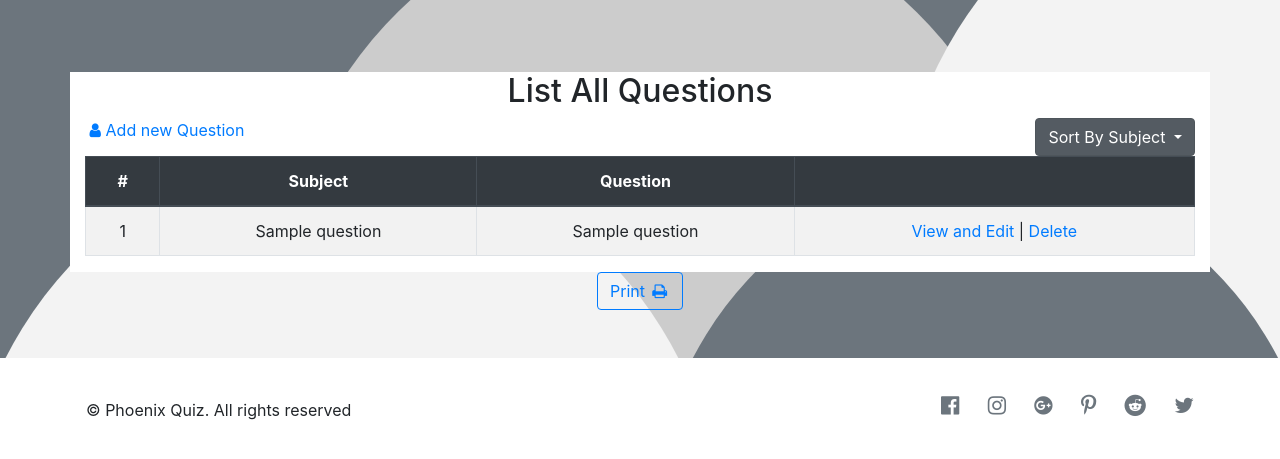
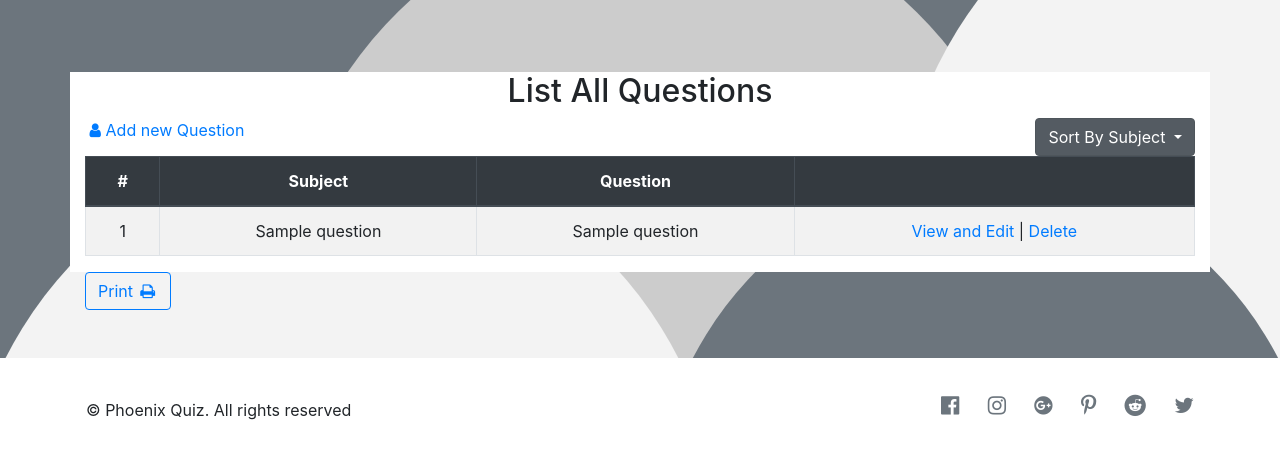
Before and after one commit to freedom00/PhpQuizApp, a PHP site: template FinalProject/templates/questions_list.twig in a window 1280 px wide. Shown: the part 56-515 px from the top of the page. Run offline with PHP 8.4, Linux system fonts and the light colour scheme; the template is opened without the code that fills it: most values are stand-ins (such as "Sample title", 1, 10 or a date in 2020); some libraries are stand-ins or nearby versions.

```diff
--- a/FinalProject/question.php
+++ b/FinalProject/question.php
@@ -45,6 +45,7 @@ if($_SERVER['REQUEST_METHOD']=="GET"){
 	}
 
 }else if($_SERVER['REQUEST_METHOD']=="POST"){
+    pr($_POST['options']);
 	if (isFieldEmpty($_POST['question']) || isFieldEmpty($_POST['type']) ||
 	isFieldEmpty($_POST['subject'])){
 		$sender['errorMessage'] = "These fields are required.";
--- a/FinalProject/templates/questions_list.twig
+++ b/FinalProject/templates/questions_list.twig
@@ -53,7 +53,7 @@
     </div>
 
     <div class="container">
-        <div class="row">
+        <div class="row text-left">
             <div class="col-md-12"><a class="btn btn-outline-primary" href="#">Print&nbsp;<i class="fa fa-fw fa-print"></i> </a></div>
         </div>
     </div>
```
